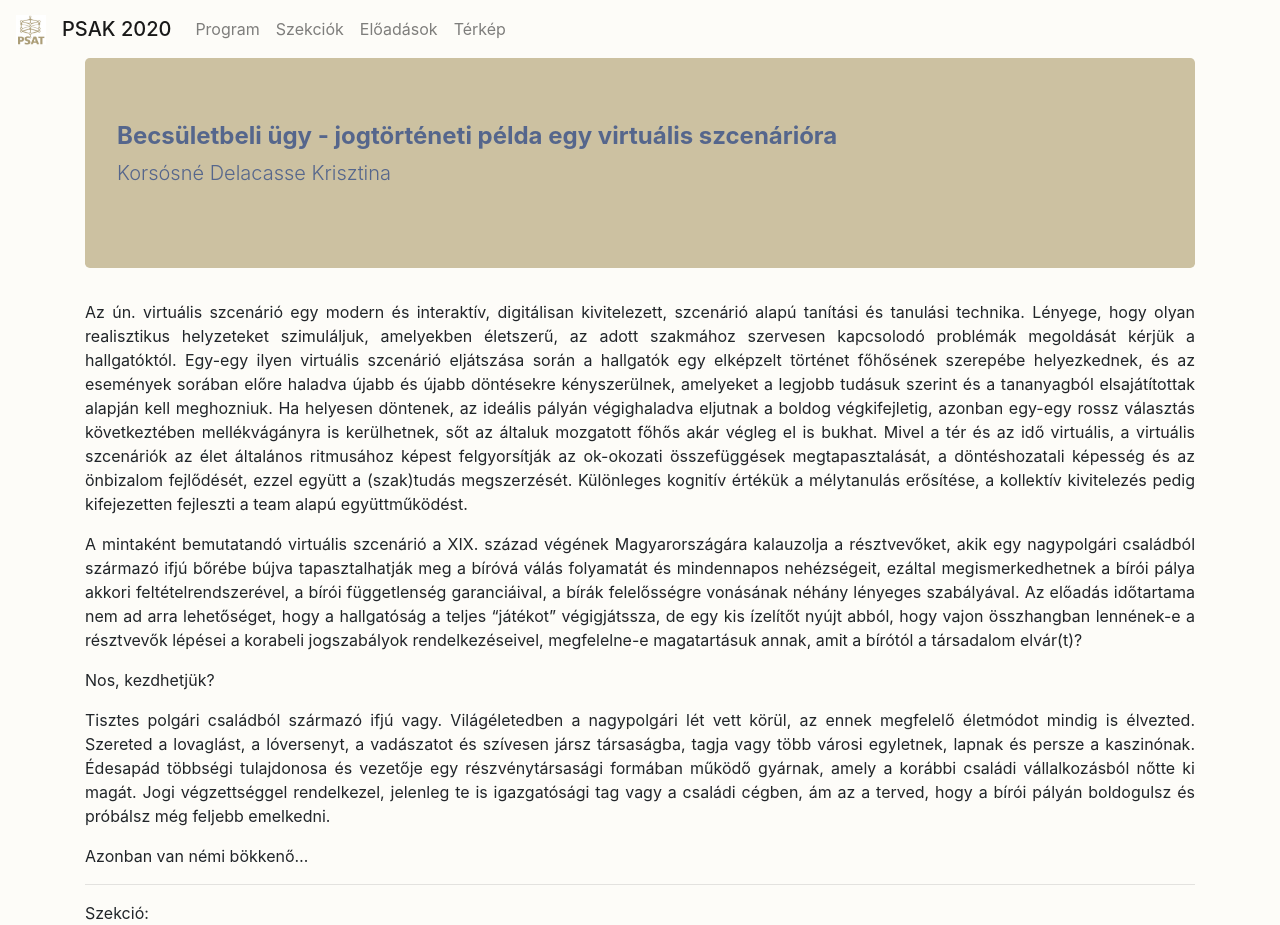
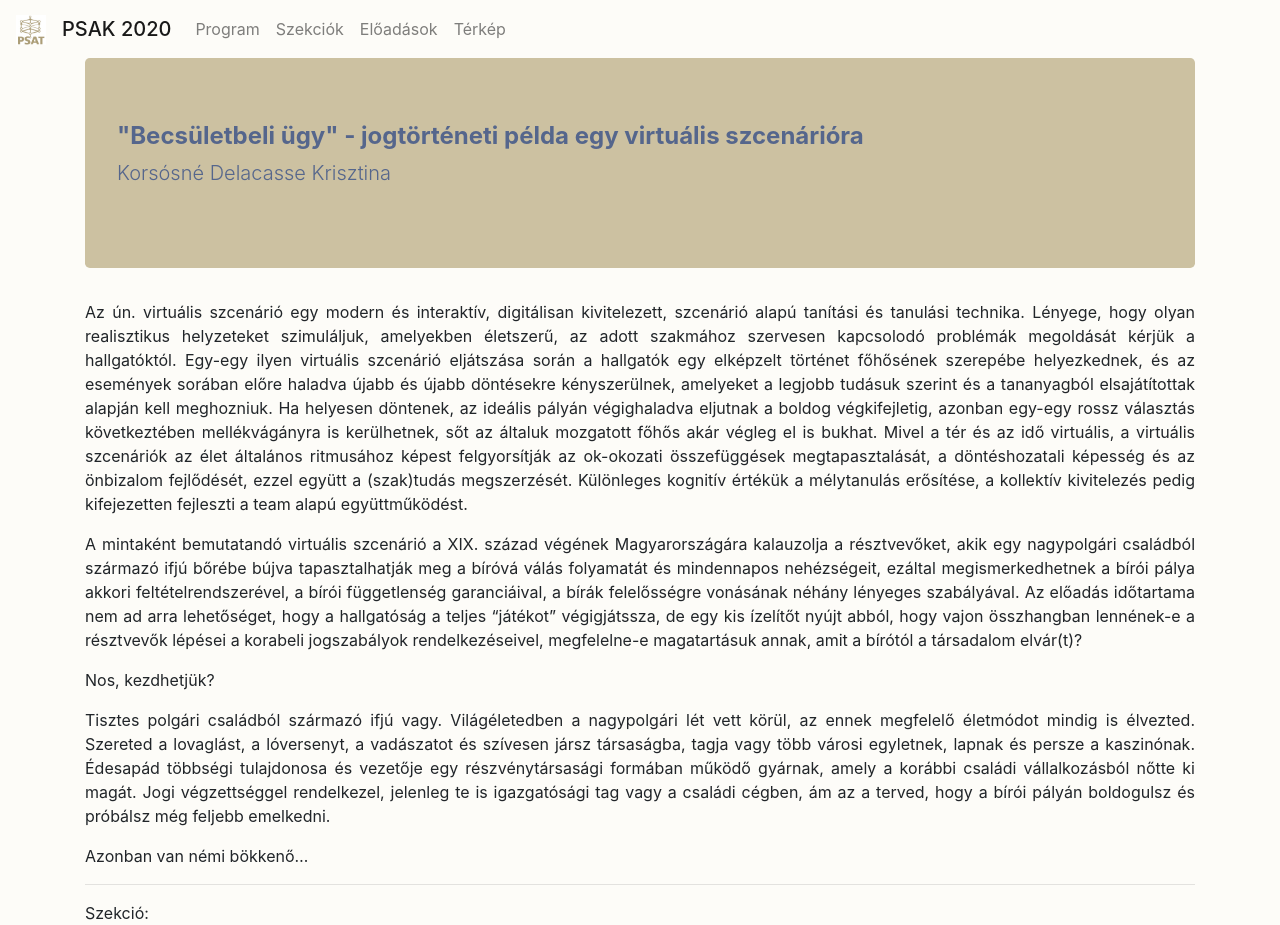
Before and after one commit to hegyhati/psak_2020, a Jekyll site: the page built from _presentations/Korsosne_Delacasse_Krisztina.md, in a window 1280 px wide. Built offline with Jekyll 4.4.1, drawn with Linux system fonts in a browser that asks for light colours.

```diff
--- a/_presentations/Korsosne_Delacasse_Krisztina.md
+++ b/_presentations/Korsosne_Delacasse_Krisztina.md
@@ -1,6 +1,6 @@
 ---
 presenter: Korsósné Delacasse Krisztina
-title: "Becsületbeli ügy - jogtörténeti példa egy virtuális szcenárióra"
+title: "\"Becsületbeli ügy\" - jogtörténeti példa egy virtuális szcenárióra"
 ---
 
 Az ún. virtuális szcenárió egy modern és interaktív, digitálisan kivitelezett, szcenárió alapú tanítási és tanulási technika. Lényege, hogy olyan realisztikus helyzeteket szimuláljuk, amelyekben életszerű, az adott szakmához szervesen kapcsolodó problémák megoldását kérjük a hallgatóktól. Egy-egy ilyen virtuális szcenárió eljátszása során a hallgatók egy elképzelt történet főhősének szerepébe helyezkednek, és az események sorában előre haladva újabb és újabb döntésekre kényszerülnek, amelyeket a legjobb tudásuk szerint és a tananyagból elsajátítottak alapján kell meghozniuk. Ha helyesen döntenek, az ideális pályán végighaladva eljutnak a boldog végkifejletig, azonban egy-egy rossz választás következtében mellékvágányra is kerülhetnek, sőt az általuk mozgatott főhős akár végleg el is bukhat. Mivel a tér és az idő virtuális, a virtuális szcenáriók az élet általános ritmusához képest felgyorsítják az ok-okozati összefüggések megtapasztalását, a döntéshozatali képesség és az önbizalom fejlődését, ezzel együtt a (szak)tudás megszerzését. Különleges kognitív értékük a mélytanulás erősítése, a kollektív kivitelezés pedig kifejezetten fejleszti a team alapú együttműködést.
```
